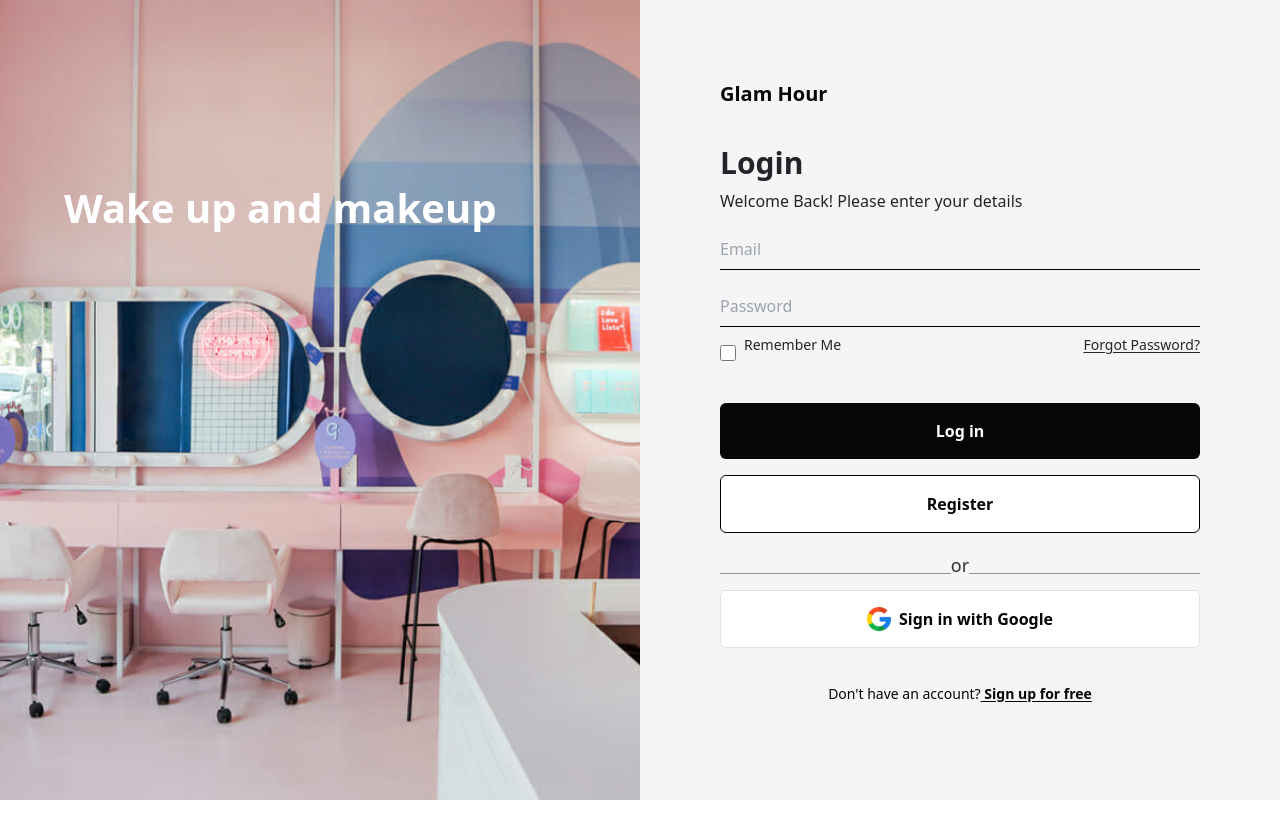
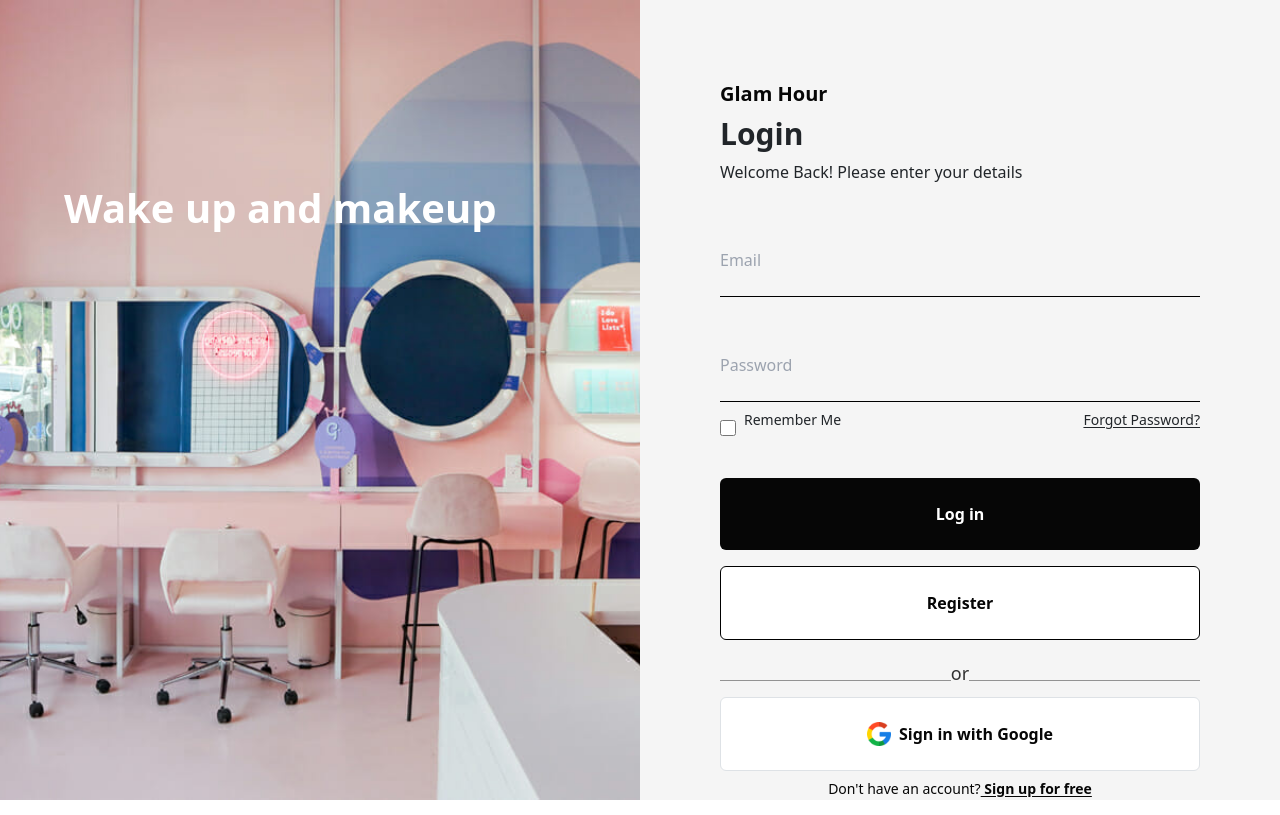
Before and after one commit to Rajan66/Glam, a React (Create React App) app in the folder client/: page /auth in a window 1280 px wide. Built offline with nearby package versions, Linux system fonts and the light colour scheme; no server answers.

Commit message:
Light css fixes

```diff
--- a/client/src/components/Auth/Login.js
+++ b/client/src/components/Auth/Login.js
@@ -17,7 +17,7 @@ const Login = ({handleGoogleLogin}) => {
                 <h1 className="w-full max-w-[500px] mx-auto text-xl text-[#060606] font-semibold mr-auto">Glam Hour</h1>
 
                 <div className="w-full flex flex-col max-w-[500px]">
-                    <div className='w-full flex flex-col'>
+                    <div className='w-full flex flex-col mb-2'>
                         <h3 className='text-3xl font-semibold mb-2'>Login</h3>
                         <p className='text-base mb-2'>Welcome Back! Please enter your details</p>
                     </div>
@@ -26,13 +26,13 @@ const Login = ({handleGoogleLogin}) => {
                         <input
                             type='email'
                             placeholder='Email'
-                            className='w-full text-black py-2 my-2 bg-transparent border-b border-black outline-none focus:outline-none'
+                            className='w-full text-black py-4 sm:py-2 md:py-2 my-4 bg-transparent border-b border-black outline-none focus:outline-none'
                         />
 
                         <input
                             type='password'
                             placeholder='Password'
-                            className='w-full text-black py-2 my-2 bg-transparent border-b border-black outline-none focus:outline-none'
+                            className='w-full text-black py-4 sm:py-2 md:py-2 my-2 bg-transparent border-b border-black outline-none focus:outline-none'
                         />
                     </div>
 
@@ -46,15 +46,15 @@ const Login = ({handleGoogleLogin}) => {
                     </div>
 
                     <div className='w-full flex flex-col my-4'>
-                        <button className='w-full text-white my-2 font-semibold bg-[#060606] rounded-md p-3 text-center flex items-center justify-center cursor-pointer'>Log in</button>
-                        <button className='w-full text-[#060606] my-2 font-semibold bg-white border border-black rounded-md p-3 text-center flex items-center justify-center cursor-pointer'>Register</button>
+                        <button className='w-full text-white my-2 font-semibold bg-[#060606] rounded-md p-4 sm:py-3 md:py-3 text-center flex items-center justify-center cursor-pointer'>Log in</button>
+                        <button className='w-full text-[#060606] my-2 font-semibold bg-white border border-black rounded-md p-4 sm:py-3 md:py-3 text-center flex items-center justify-center cursor-pointer'>Register</button>
                     </div>
 
                     <div className='w-full flex items-center justify-center relative py-2'>
                         <div className='w-full h-[1px] bg-black/40'></div>
                         <p className='text-lg absolute text-black/80 bg-[#f5f5f5]'>or</p>
                     </div>
-                    <div className='w-full text-[#060606] my-2 font-semibold bg-white border border-black/40 rounded-md p-3 text-center flex items-center justify-center cursor-pointer' onClick={handleGoogleLogin}>
+                    <div className='w-full text-[#060606] my-2 font-semibold bg-white border border-black/40 rounded-md p-4 sm:py-3 md:py-3 text-center flex items-center justify-center cursor-pointer' onClick={handleGoogleLogin}>
                         <img src={GOOGLE_ICON} className='h-6 mr-2' />
                         Sign in with Google
                     </div>
--- a/client/src/components/Cart/CartContext.js
+++ b/client/src/components/Cart/CartContext.js
@@ -4,7 +4,6 @@ export const CartContext = createContext()
 
 const CartProvider = ({ children }) => {
     const [cart, setCart] = useState([])
-
 
     const [itemAmount, setItemAmount] = useState(0)
 
@@ -21,7 +20,6 @@ const CartProvider = ({ children }) => {
     useEffect(() => {
         localStorage.setItem('cart', JSON.stringify(cart));
     }, [cart]);
-
 
     useEffect(() => {
         const total = cart.reduce((accumulator, currentItem) => {
--- a/client/src/components/Cart/CartItem.js
+++ b/client/src/components/Cart/CartItem.js
@@ -53,7 +53,7 @@ const CartItem = ({ item }) => {
                         {/* item price */}
                         <div className='flex-1 flex justify-around items-center'>Rs. {price}</div>
                         {/* final price */}
-                        <div className='flex-1 flex justify-end items-center text-black font-medium'>{`Rs. ${parseFloat(price * 1).toFixed(2)}`}</div>
+                        <div className='flex-1 flex justify-end items-center text-black font-medium'>{`Rs. ${parseFloat(price * amount).toFixed(2)}`}</div>
                     </div>
                 </div>
             </div>
--- a/client/src/components/Header/Header.js
+++ b/client/src/components/Header/Header.js
@@ -1,4 +1,4 @@
-import React, { useContext } from 'react'
+import React, { useContext, useEffect, useState } from 'react'
 import { SidebarContext } from '../Sidebar/SidebarContext'
 
 import { CartContext } from '../Cart/CartContext'
@@ -7,10 +7,17 @@ import { BsBag } from 'react-icons/bs'
 import { Link } from 'react-router-dom'
 
 const Header = () => {
+    const [isActive, setIsActive] = useState(false)
     const { isOpen, setIsOpen } = useContext(SidebarContext)
     const { itemAmount } = useContext(CartContext)
+
+    useEffect(() => {
+        window.addEventListener('scroll', () => {
+            window.scrollY > 60 ? setIsActive(true) : setIsActive(false)
+        })
+    })
     return (
-        <header className='bg-pink-200'>
+        <header className={`${isActive ? 'bg-red-400' : 'bg-blue-400'} fixed w-full z-10 transition-all`}>
             <div className='container mx-auto flex items-center justify-between h-full'>
                 <Link to={'/'}>
                     <div className='w-[40px]'>
--- a/client/src/components/Home/Home.js
+++ b/client/src/components/Home/Home.js
@@ -14,7 +14,6 @@ import Sidebar from '../Sidebar/Sidebar';
 const Home = () => {
   const products = useSelector((state) => state.products)
   const dispatch = useDispatch()
-  const [currentId, setCurrentId] = useState(0);
 
   useEffect(() => {
     dispatch(getProducts());
@@ -22,10 +21,10 @@ const Home = () => {
 
   return (
     <div>
-      <Navbar />
+      <Navbar/>
       <Hero />
 
-      {/* <Card products={products} /> */}
+      {/* <Card products={products} /> (delete Card later) */}
       <Sidebar />
       <Products products={products} />
       <About />
--- a/client/src/components/Navbar/Navbar.js
+++ b/client/src/components/Navbar/Navbar.js
@@ -73,7 +73,7 @@ const Navbar = () => {
     <>
       <div className={color ? 'header header-bg' : 'header'}>
         <nav className='navbar'>
-          <Link href='#' className='logo'>
+          <Link to='/' className='logo'>
             <img src= {logo} alt='logo' />
           </Link>
           <div className='ham' onClick={handleClick}>
--- a/client/src/components/Navbar/styles.css
+++ b/client/src/components/Navbar/styles.css
@@ -4,7 +4,7 @@
     width: 100%;
     top: 0;
     left: 0;
-    z-index: 9999;
+    z-index: 1; /* other values overlaps the sidebar */
     transition: .3s ease-in;
     overflow: hidden;
     /* background-color: rgba(0, 0, 0, 0.9); */
--- a/client/src/components/Products/AllProducts.js
+++ b/client/src/components/Products/AllProducts.js
@@ -1,5 +1,6 @@
 import React from 'react'
 import Demo from '../../images/demo.jpg'
+import Navbar from '../Navbar/Navbar'
 
 
 const AllProducts = () => {
--- a/client/src/components/Products/Products.js
+++ b/client/src/components/Products/Products.js
@@ -4,9 +4,11 @@ import { Grid } from '@mui/material'
 import Product from './Product/Product'
 
 import './styles.css'
+import Navbar from '../Navbar/Navbar'
 
 const Products = ({ products, setCurrentId }) => {
     return (
+        <>
             <section className='py-16'>
                 <div className="container mx-auto">
                     <div className="grid grid-cols-1 md:grid-cols-2 lg:grid-cols-3 xl:grid-cols-3 gap-[30px] max-w-sm mx-auto md:max-w-none md:mx-0">
@@ -17,6 +19,7 @@ const Products = ({ products, setCurrentId }) => {
 
                 </div>
             </section >
+        </>
     )
 }
 
--- a/client/src/components/Sidebar/Sidebar.js
+++ b/client/src/components/Sidebar/Sidebar.js
@@ -17,8 +17,8 @@ const Sidebar = () => {
 
     return (
         <div className={`${isOpen ? 'right-0' : '-right-full'}
-        w-full bg-white fixed top-0 h-full shadow-2xl md:w-[35vw] xl:max-w-[30vw]
-        transition-all duration-300 z-20 px-4 lg:px-[35px]`}>
+            w-full bg-white fixed top-0 h-full shadow-2xl md:w-[35vw] xl:max-w-[30vw]
+            transition-all duration-300 z-20 px-4 lg:px-[35px]`}>
             <div className='flex items-center justify-between py-6 border-b'>
                 <div className='uppercase text-sm font-semibold'>Shopping Bag (0)</div>
                 <div
@@ -29,8 +29,8 @@ const Sidebar = () => {
                     <IoMdArrowForward className='text-2xl' />
                 </div>
             </div>
-            <div className='flex flex-col gap-y-2 h-[520px] lg:h-[640px]\
-             overflow-y-auto overflow-x-hidden border-b'>
+            <div className='flex flex-col gap-y-2 h-[550px] lg:h-[640px]\
+                overflow-y-auto overflow-x-hidden border-b'>
                 {cart.map((item) => {
                     return <CartItem item={item} key={item._id} />
                 })}
@@ -46,6 +46,10 @@ const Sidebar = () => {
                         onClick={clearCart} ><FiTrash2 />
                     </div>
                 </div>
+                <Link
+                    to=''
+                    style={{ textDecoration: 'none' }}
+                    className='bg-blue-50 flex p-4 justify-center items-center text-black w-full font-medium'>Checkout</Link>
             </div>
         </div>
     )
```
Lines whose indentation alone changed are shown as unchanged.
